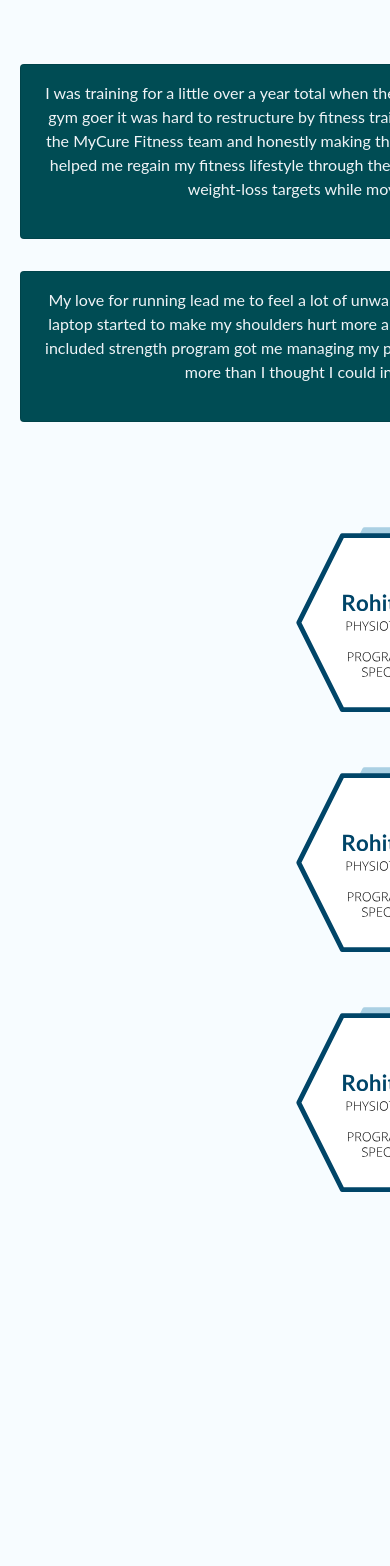
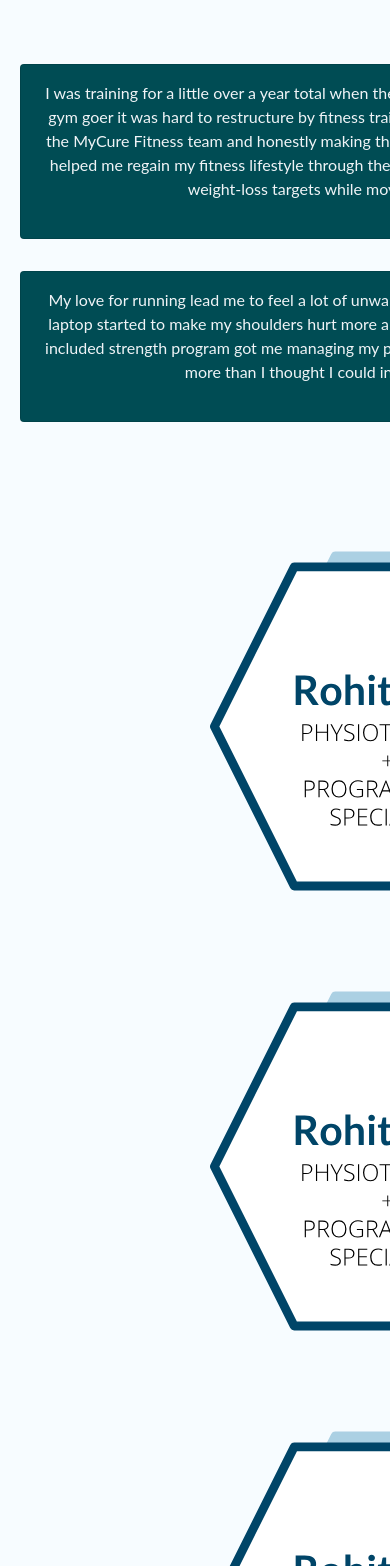
Before and after one commit to Aranesh22/mcf, a React (Create React App) app in the folder client/: page / in a window 390 px wide. Shown: the part 565-2131 px from the top of the page. Before the commit the page ends 1883 px from the top, so only its background shows below. Built offline with nearby package versions, Linux system fonts and the light colour scheme.

Commit message:
Update lpmeetTheTeam.css

```diff
--- a/client/src/css/lpmeetTheTeam.css
+++ b/client/src/css/lpmeetTheTeam.css
@@ -61,14 +61,20 @@
         align-items: center;
     }
     .testone {
+        width: 440px;
+        height: 440px;
         left: 0px;
         position:unset;
     }
     .testThree {
+        width: 440px;
+        height: 440px;
         left: 0px;
         position:unset;
     }
     .testFour{
+        width: 440px;
+        height: 440px;
         left: 0px;
         bottom: 0px;
         position: unset;
```
